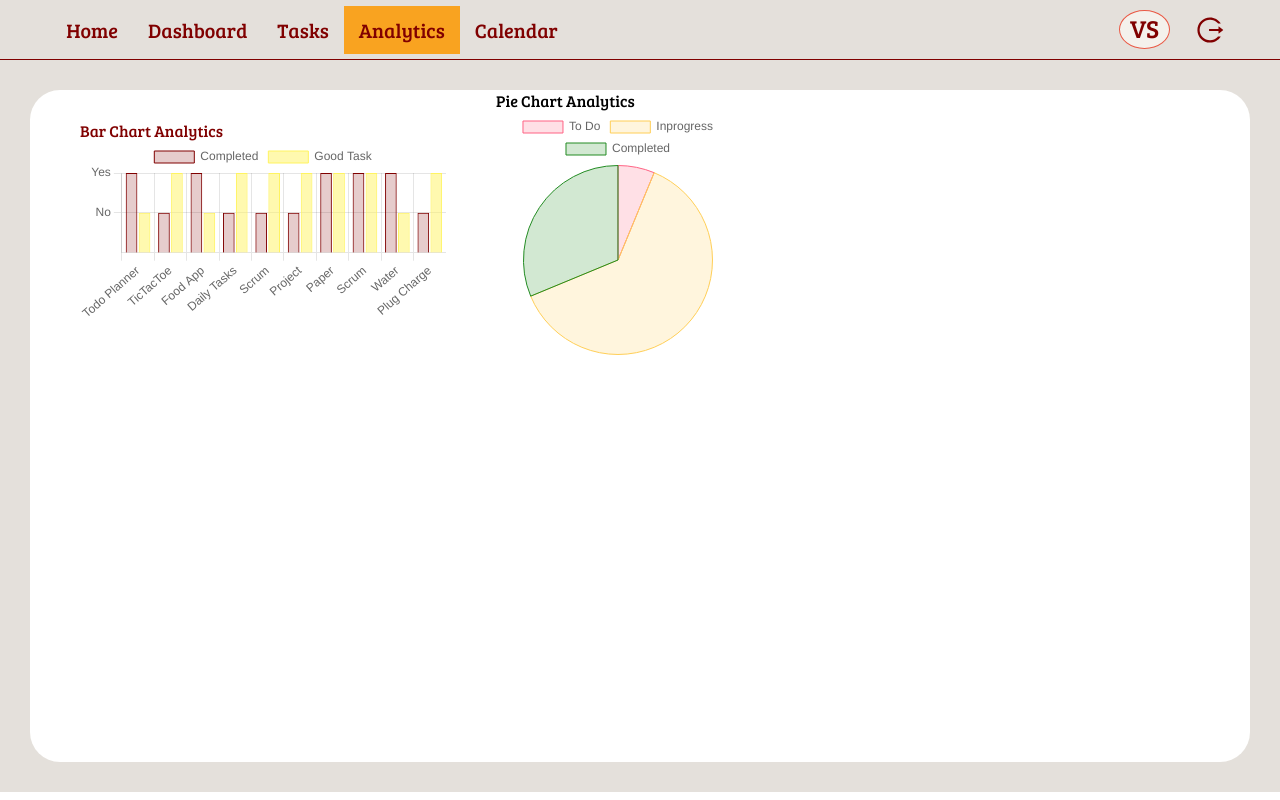
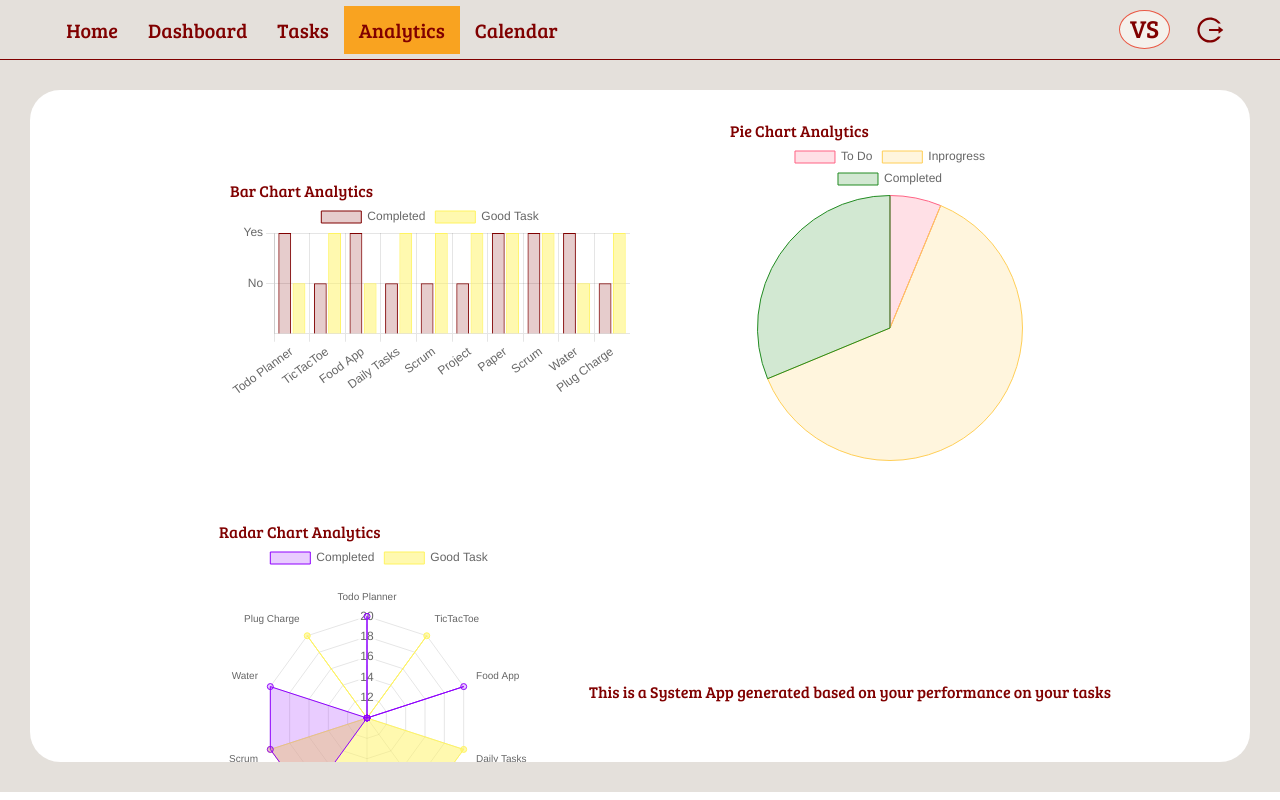
Before and after one commit to ks-vijai/Todo-Planner, a React (Create React App) app: page /analytics in a window 1280 px wide. Built offline with nearby package versions, Linux system fonts and the light colour scheme.

Commit message:
feat: analytics-page: add radar chart bar
Signed-off-by: ks-vijai <vijaiks.19cse@kongu.edu>

```diff
--- /dev/null
+++ b/src/components/RadarChart.js
@@ -0,0 +1,22 @@
+import React from "react";
+import { Radar } from "react-chartjs-2";
+import { Chart as ChartJS, ArcElement, Tooltip, Legend } from "chart.js/auto";
+
+ChartJS.register(ArcElement, Tooltip, Legend);
+
+function RadarChart({ chartData }) {
+  return (
+    <div className="pie-chart">
+      <div>Radar Chart Analytics</div>
+      <Radar
+        data={chartData}
+        options={{
+          responsive: true,
+          title: { text: "Tasks", display: true },
+        }}
+      />
+    </div>
+  );
+}
+
+export default RadarChart;
--- a/src/pages/Analytics.js
+++ b/src/pages/Analytics.js
@@ -3,9 +3,20 @@ import { motion } from "framer-motion";
 import BarChart from "../components/BarChart";
 import { taskData } from "../data/data";
 import PieChart from "../components/PieChart";
+import RadarChart from "../components/RadarChart";
 
 const Analytics = () => {
   const [pieChartData, setPieChartData] = useState({
+    labels: ["To Do", "Inprogress", "Completed"],
+    datasets: [
+      {
+        label: "No of Tasks",
+        data: [0, 0, 0],
+      },
+    ],
+  });
+
+  const [radarChartData, radarPieChartData] = useState({
     labels: ["To Do", "Inprogress", "Completed"],
     datasets: [
       {
@@ -76,9 +87,34 @@ const Analytics = () => {
     });
   };
 
+  const radarChart = () => {
+    radarPieChartData({
+      labels: taskData.map((task) => task.taskName),
+      datasets: [
+        {
+          id: 1,
+          label: "Completed",
+          data: [20, 10, 20, 10, 10, 10, 20, 20, 20, 10],
+          backgroundColor: ["rgb(143, 0, 255, 0.2)"],
+          borderColor: ["rgb(143, 0, 255, 1)"],
+          borderWidth: 1,
+        },
+        {
+          id: 2,
+          label: "Good Task",
+          data: [10, 20, 10, 20, 20, 20, 20, 20, 10, 20],
+          backgroundColor: ["rgb(255, 244, 97, 0.5)"],
+          borderColor: ["rgb(255, 244, 97, 1)"],
+          borderWidth: 1,
+        },
+      ],
+    });
+  };
+
   useEffect(() => {
     pieChart();
     barChart();
+    radarChart();
   }, []);
 
   return (
@@ -89,9 +125,14 @@ const Analytics = () => {
       exit={{ opacity: 0 }}
     >
       <div className="task-container">
-        <div className="task-page">
+        <div className="task-page analytics-page">
           <BarChart chartData={barChartData} />
           <PieChart chartData={pieChartData} />
+          <RadarChart chartData={radarChartData} />
+          <div>
+            This is a System App generated based on your performance on your
+            tasks
+          </div>
         </div>
       </div>
     </motion.div>
--- a/src/styles/analyticsPage.css
+++ b/src/styles/analyticsPage.css
@@ -1,9 +1,16 @@
+.analytics-page {
+  align-items: center;
+  color: var(--bg-maroon);
+  flex-wrap: wrap;
+  justify-content: center;
+}
+
 .bar-chart {
-  color: var(--bg-maroon);
   padding: 30px 50px;
-  width: 30%;
+  width: 25em;
 }
 
 .pie-chart {
-  width: 20%;
+  padding: 30px 50px;
+  width: 20em;
 }
```
